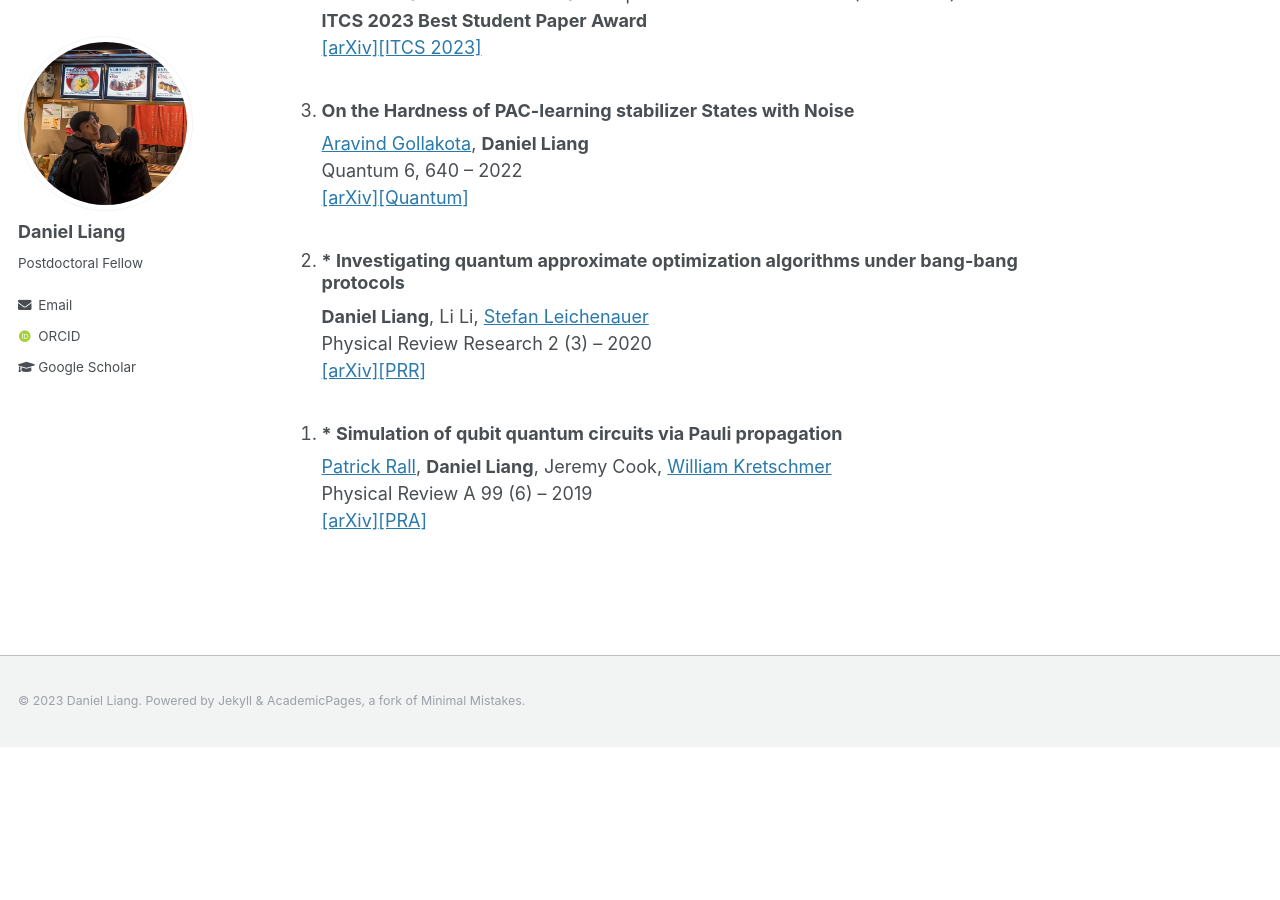
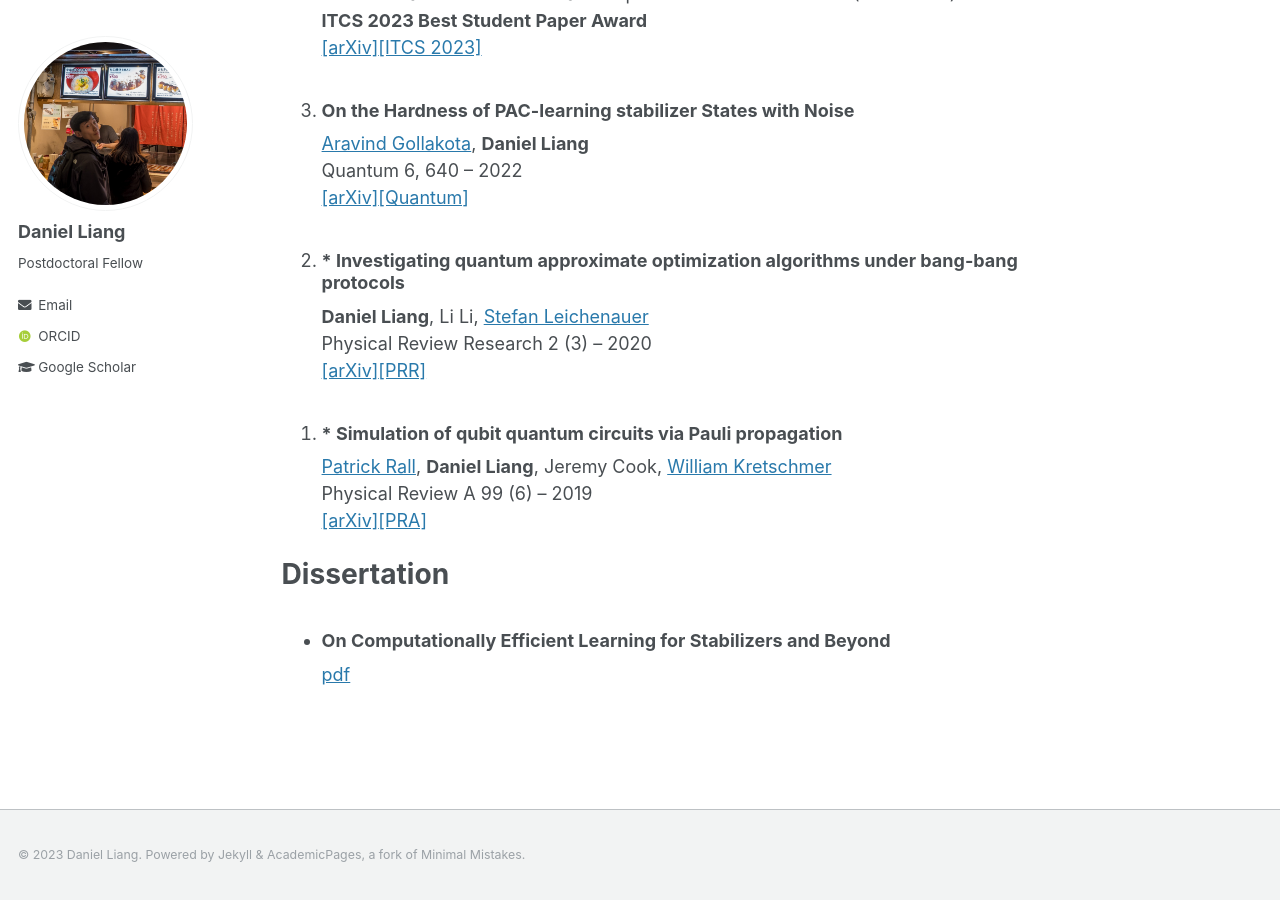
Before and after one commit to Daniel-You-Liang/Daniel-You-Liang.github.io, a Jekyll site: the page built from _pages/about.md, in a window 1280 px wide and 900 px high, scrolled down 1224 px. Built offline with Jekyll 4.4.1, drawn with Linux system fonts in a browser that asks for light colours; some web fonts are replaced; before the commit the page ends 1971 px from its top, so only the background shows below that.

Commit message:
Added dissertation

```diff
--- a/_pages/about.md
+++ b/_pages/about.md
@@ -33,3 +33,8 @@ Publications \[Author Order is Alphabetical unless specified by an asterisk (*)\
 1. ### * Simulation of qubit quantum circuits via Pauli propagation
 [Patrick Rall](https://patrickrall.com/), **Daniel Liang**, Jeremy Cook, [William Kretschmer](https://www.cs.utexas.edu/~kretsch/)<br />Physical Review A 99 (6) -- 2019<br />[[arXiv]](https://arxiv.org/abs/1901.09070)[[PRA]](https://doi.org/10.1103%2Fphysreva.99.062337)
 {: reversed="reversed"}
+
+Dissertation
+======
+* ### On Computationally Efficient Learning for Stabilizers and Beyond
+[pdf](/files/pdf/Dissertation.pdf)
```
Also changed, not shown: 1 other file.
